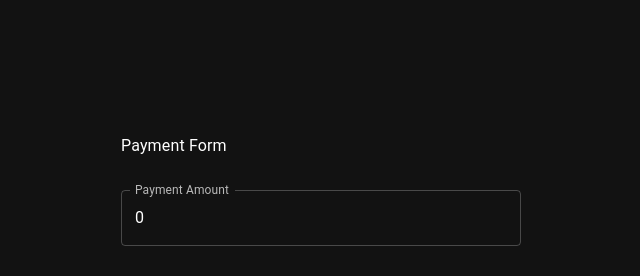
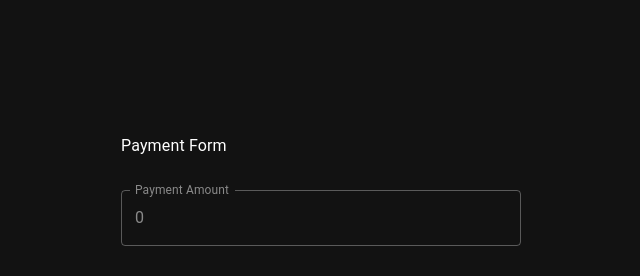
Before and after one commit to IgnasKav/baltic-amadeus-task, a React (Vite) app: page / in a window 1280 px wide. Shown: the top 276 px of the page, without its empty margins (319-959 px from the left). Built offline with nearby package versions, Linux system fonts and the light colour scheme.

Commit message:
disable amount field while there is no payer account

```diff
--- a/src/components/inputs/iban-input.tsx
+++ b/src/components/inputs/iban-input.tsx
@@ -41,7 +41,7 @@ export const IbanField = withForm({
 
               if (parseRes.success === false) {
                 return {
-                  message: parseRes.error.message,
+                  message: parseRes.error.issues[0].message,
                 };
               }
 
--- a/src/components/inputs/number-field.tsx
+++ b/src/components/inputs/number-field.tsx
@@ -1,7 +1,12 @@
 import { useFieldContext } from "@/forms/form-config";
 import { TextField } from "@mui/material";
 
-export function NumberField({ label }: { label: string }) {
+type NumberFieldProps = {
+  label: string;
+  disabled?: boolean;
+};
+
+export function NumberField({ label, disabled }: NumberFieldProps) {
   const { state, handleChange, handleBlur } = useFieldContext<number>();
 
   const combinedError = state.meta.errors.map((e) => e.message).join(", ");
@@ -16,6 +21,7 @@ export function NumberField({ label }: { label: string }) {
       onBlur={handleBlur}
       error={!state.meta.isValid}
       helperText={state.meta.isValid ? "" : combinedError}
+      disabled={disabled}
     />
   );
 }
--- a/src/components/payment-form.tsx
+++ b/src/components/payment-form.tsx
@@ -1,5 +1,5 @@
 import { defaultValues, useAppForm } from "@/forms/form-config";
-import { revalidateLogic } from "@tanstack/react-form";
+import { revalidateLogic, useStore } from "@tanstack/react-form";
 import { paymentFormSchema } from "@/components/schemas/payment-form-schema";
 import { IbanField } from "./inputs/iban-input";
 
@@ -38,6 +38,15 @@ export const PaymentForm = () => {
     },
   });
 
+  const payerAccountIBAN = useStore(
+    form.store,
+    (state) => state.values.payerAccountIBAN
+  );
+  const payerAccountIBANMeta = useStore(
+    form.store,
+    (state) => state.fieldMeta.payerAccountIBAN
+  );
+
   return (
     <form
       onSubmit={(e) => {
@@ -53,7 +62,12 @@ export const PaymentForm = () => {
         validators={{
           onDynamic: paymentFormSchema.shape.paymentAmount,
         }}
-        children={(field) => <field.NumberField label="Payment Amount" />}
+        children={(field) => (
+          <field.NumberField
+            label="Payment Amount"
+            disabled={!payerAccountIBAN || !payerAccountIBANMeta.isValid}
+          />
+        )}
       />
       <IbanField
         form={form}
```
